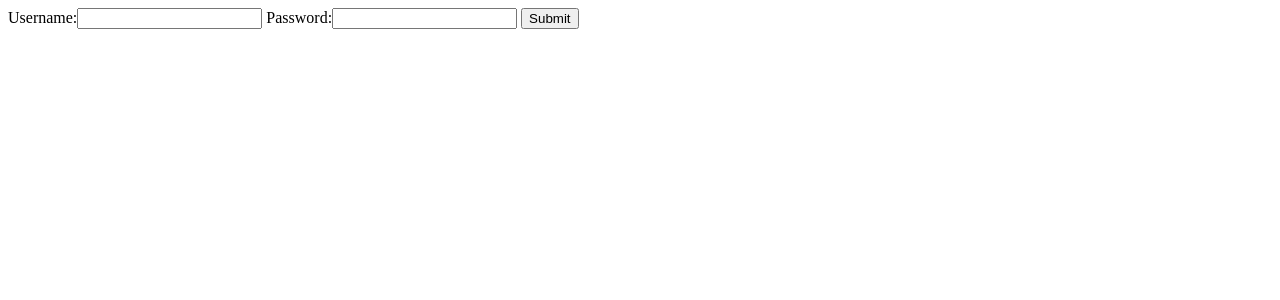
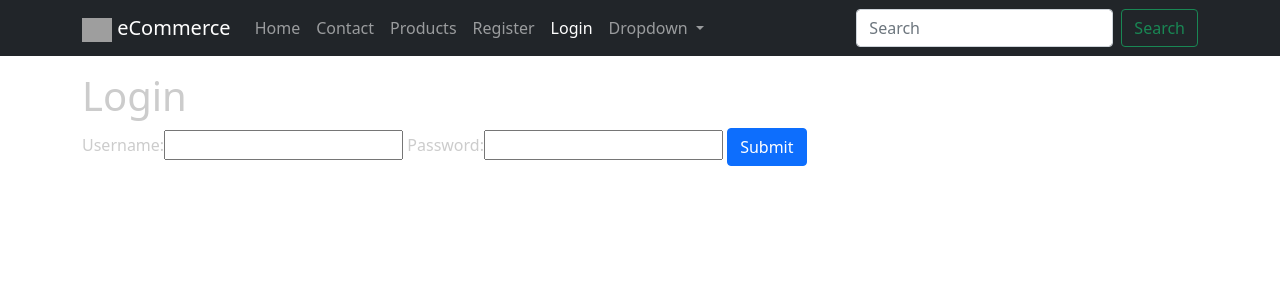
Before and after one commit to luiseufrasio/ecommerce, a Django app: page /login/ in a window 1280 px wide. Shown: the top 300 px of the page. Run offline with Django 3.2, Linux system fonts and the light colour scheme; some libraries are stand-ins or nearby versions; grey boxes are pictures that could not be loaded.

Commit message:
Integrate Bootstrap & Django

```diff
--- a/src/templates/auth/login.html
+++ b/src/templates/auth/login.html
@@ -1,4 +1,9 @@
-<form method="POST"> {% csrf_token %}
-	{{ form }}
-	<button type="submit" class="btn btn-primary">Submit</button>
-</form>
+{% extends "base.html" %}
+
+{% block content %}
+	<h1>Login</h1>
+	<form method="POST"> {% csrf_token %}
+		{{ form }}
+		<button type="submit" class="btn btn-primary">Submit</button>
+	</form>
+{% endblock %}
--- a/src/templates/base.html
+++ b/src/templates/base.html
@@ -10,7 +10,9 @@
   </head>
   <body>
     {% include "base/navbar.html" with brand_name='eCommerce' %}
-    {% block content %}{% endblock %}
+    <div class="container">
+      {% block content %}{% endblock %}
+    </div>
     {% include "base/js.html" %}
   </body>
 </html>
--- a/src/templates/base/navbar.html
+++ b/src/templates/base/navbar.html
@@ -4,8 +4,12 @@
 {% url 'login' as login_url %}
 {% url 'register' as register_url %}
 
-<nav class="navbar navbar-expand-lg navbar-light bg-light">
-  <a class="navbar-brand" href="{{ home_url }}">{% if brand_name %} {{ brand_name }} {% else %} CFE eCommerce {% endif %}</a>
+<nav class="navbar navbar-expand-lg navbar-dark bg-dark mb-3">
+  <div class="container">
+    <a class="navbar-brand" href="{{ home_url }}">
+      <img src="https://getbootstrap.com/docs/5.0/assets/brand/bootstrap-logo.svg" alt="" width="30" height="24">
+      {% if brand_name %} {{ brand_name }} {% else %} CFE eCommerce {% endif %}
+    </a>
     <button class="navbar-toggler" type="button" data-toggle="collapse" data-target="#navbarSupportedContent" aria-controls="navbarSupportedContent" aria-expanded="false" aria-label="Toggle navigation">
       <span class="navbar-toggler-icon"></span>
     </button>
@@ -23,7 +27,7 @@
         </li>
       {% if request.user.is_authenticated %}
         <li class="nav-item">
-        <a class="nav-link {% if request.path == login_url %}active{% endif %}" href="{{ login_url }}">Logoff</a>
+          <a class="nav-link {% if request.path == login_url %}active{% endif %}" href="{{ login_url }}">Logout</a>
         </li>
       {% else %}
         <li class="nav-item">
@@ -33,6 +37,22 @@
           <a class="nav-link {% if request.path == login_url %}active{% endif %}" href="{{ login_url }}">Login</a>
         </li>
       {% endif %}
+        <li class="nav-item dropdown">
+          <a class="nav-link dropdown-toggle" href="#" id="navbarDropdown" role="button" data-bs-toggle="dropdown" aria-expanded="false">
+            Dropdown
+          </a>
+          <ul class="dropdown-menu" aria-labelledby="navbarDropdown">
+            <li><a class="dropdown-item" href="#">Action</a></li>
+            <li><a class="dropdown-item" href="#">Another action</a></li>
+            <li><hr class="dropdown-divider"></li>
+            <li><a class="dropdown-item" href="#">Something else here</a></li>
           </ul>
+        </li>
+      </ul>
+      <form class="d-flex ms-auto">
+        <input class="form-control me-2" type="search" placeholder="Search" aria-label="Search">
+        <button class="btn btn-outline-success" type="submit">Search</button>
+      </form>
+    </div>
   </div>
 </nav>
--- a/src/templates/home_page.html
+++ b/src/templates/home_page.html
@@ -8,7 +8,6 @@
 <div class="text-center">
   <h1>{{ title }}</h1>
 </div>
-<div class="container">
 <div class="row">
   <div class="col">
     <img src='{% static "img/beach.jpg" %}' class="img-fluid" />
@@ -23,5 +22,4 @@
   </div>
 </div>
 {% endif %}
-</div>
 {% endblock content %}
--- a/src/templates/products/detail.html
+++ b/src/templates/products/detail.html
@@ -1,7 +1,6 @@
 {% extends "base.html" %}
 
 {% block content %}
-	<div class="container">
 	<div class="row">
 		<div class="col">
 			{{ object.title|title }} <br>
@@ -13,5 +12,4 @@
 			{% endif %}
 		</div>
 	</div>
-	</div>
 {% endblock content %}
--- a/src/templates/products/list.html
+++ b/src/templates/products/list.html
@@ -1,7 +1,6 @@
 {% extends "base.html" %}
 
 {% block content %}
-<div class="container">
 <div class="row">
 {% for object in object_list %}
 	<div class="col">
@@ -14,5 +13,4 @@
 	{% endif %}
 {% endfor %}
 </div>
-</div>
 {% endblock content %}
```
Also changed, not shown: src/templates/auth/register.html (+6 -1 lines), src/db.sqlite3. Lines whose indentation alone changed are shown as unchanged.
